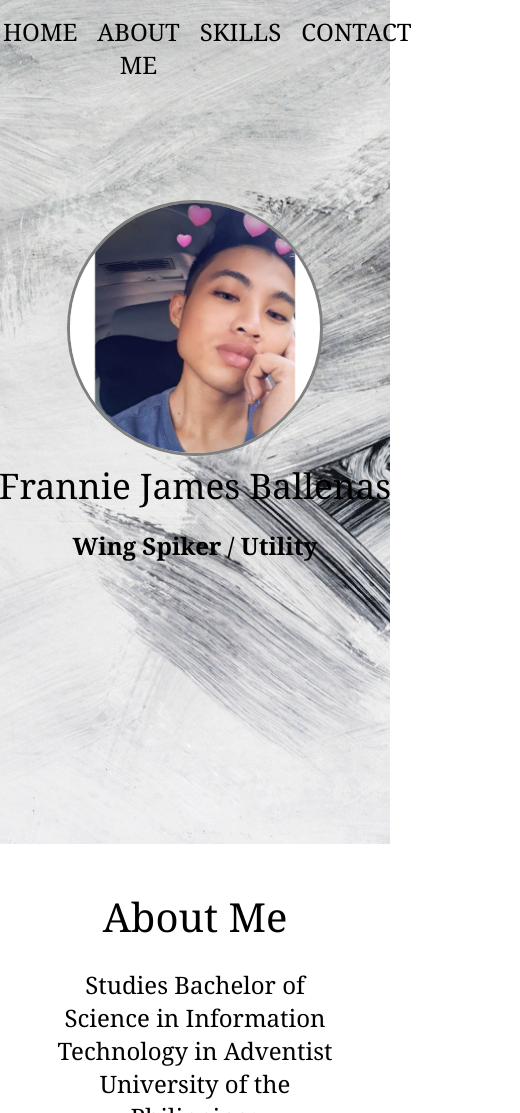
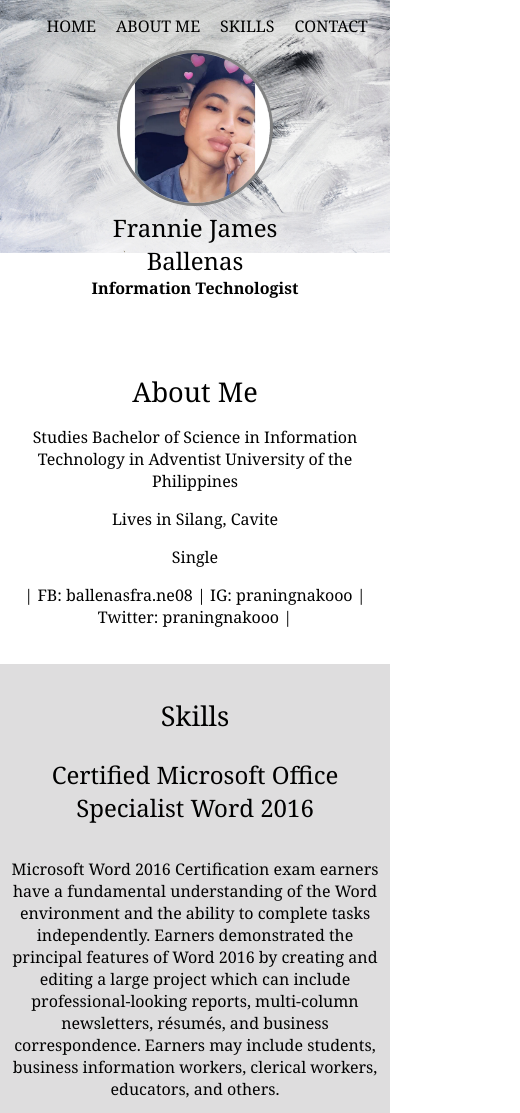
Before and after one commit to FrannieJames/single-page-portfolio, a website: page dist/index.html in a window 390 px wide. Shown: the top 1113 px of the page, 520 px wide, since content can reach past the window. Drawn offline with Linux system fonts and the light colour scheme.

Commit message:
setup for mobile and live server

```diff
--- a/css/main.css
+++ /dev/null
@@ -1,165 +0,0 @@
-html {
-    margin: 0;
-    width: 100%;
-    font-family: Cambria, Cochin, Georgia, Times, 'Times New Roman', serif;
-    scroll-behavior: smooth;
-}
-
-body {
-    margin: 0%;
-    top: 0%;
-    right: 0%;
-}
-
-.portfolio-hero {
-    background: url(../img/attractive-backdrop-background-988872.gif) no-repeat center center fixed;
-    height: 100vh;
-    background-size: cover;
-    text-align: center;
-}
-
-.portfolio-menu ul{
-    margin: 0;
-    display: flex;
-    justify-content: center;
-    padding-top: 15px;
-    font-size: 1.5rem;
-    margin-left: -4%;
-}
-
-.portfolio-menu ul li{
-    margin: 0px 10px;
-    list-style: none;
-
-}
-
-.portfolio-menu .menu-item a{
-    color: black;
-    text-decoration: none;
-    text-transform: uppercase;
-}
-
-.portfolio-profile {
-    width: 650px;
-    height: 400px;
-    position: absolute;
-    left: 50%;
-    top: 0%;
-    transform: translate(-50%, 50%);
-    text-align: center;
-}
-
-.portfolio-profile img {
-    height: 250px;
-    width: 250px;
-    border-radius: 50%;
-    border: solid gray;
-}
-
-.portfolio-profile h1 {
-    font-weight: 300;
-    margin: 0px;
-    font-size: 2.2rem;
-}
-
-/* Main */
-main {
-    margin: 0;
-    padding: 0;
-    text-align: center;
-}
-
-#about {
-    padding: 45px;
-    color: black;
-}
-
-#about h2 {
-    margin: 0;
-    font-size: 2.5rem;
-    font-weight: 300;
-}
-
-#about p {
-    font-size: 1.5rem;
-    font-weight: 300;
-}
-
-#about a {
-    color: black;
-    text-decoration: none;
-}
-
-#skills {
-    color: black;
-    background-color: #DEDDDE;
-    padding-top: 10px;
-}
-
-#skills h2 {
-    font-size: 2.5rem;
-    font-weight: 300;
-}
-
-#skills h3 {
-    font-size: 1.8rem;
-    font-weight: 300;
-}
-
-.skills-main-grid {
-    display: grid;
-    grid-template-columns: repeat(4, 1fr);
-}
-
-.skills-main-grid h3 {
-    font-size: 1.5rem;
-}
-
-.skills-main-grid p {
-    padding: 10px;
-}
-
-.form-label {
-    padding: 10px 0px;
-    font-size: 1.3rem;
-}
-
-.form-input input {
-    width: 50%;
-    padding: 7px 0px;
-    border-radius: 8px;
-}
-
-.form-input input:focus {
-    transition: .7s;
-    border-color: #80bdff;
-    outline: 0;
-    box-shadow: 0 0 0 0.2rem rgba(0, 123, 255, .25);
-}
-
-.form-input-textarea {
-    font-family: Arial, Helvetica, sans-serif;
-    border-radius: 10px;
-    width: 100%;
-    padding: 7px 0px;
-    height: 2000px;
-}
-
-.form-submit {
-    margin-top: 5px;
-    text-align: right;
-}
-
-.btn-submit {
-    padding: 5px 15px;
-    text-decoration: none;
-    color: white;
-    background-color: darkslategray;
-}
-
-.footer {
-    color: white;
-    text-align: center;
-    padding: 20px;
-    background: darkslategray;
-}
```
Also changed, not shown: package.json (added, +22 -0 lines), dist/css/main.css (added), dist/img/attractive-backdrop-background-988872.gif (renamed from img/attractive-backdrop-background-988872.gif), dist/img/main.jpg (added), dist/img/me.jpg (renamed from img/me.jpg), dist/index.html, dist/js/main.js (renamed from js/main.js), 2 other files.
